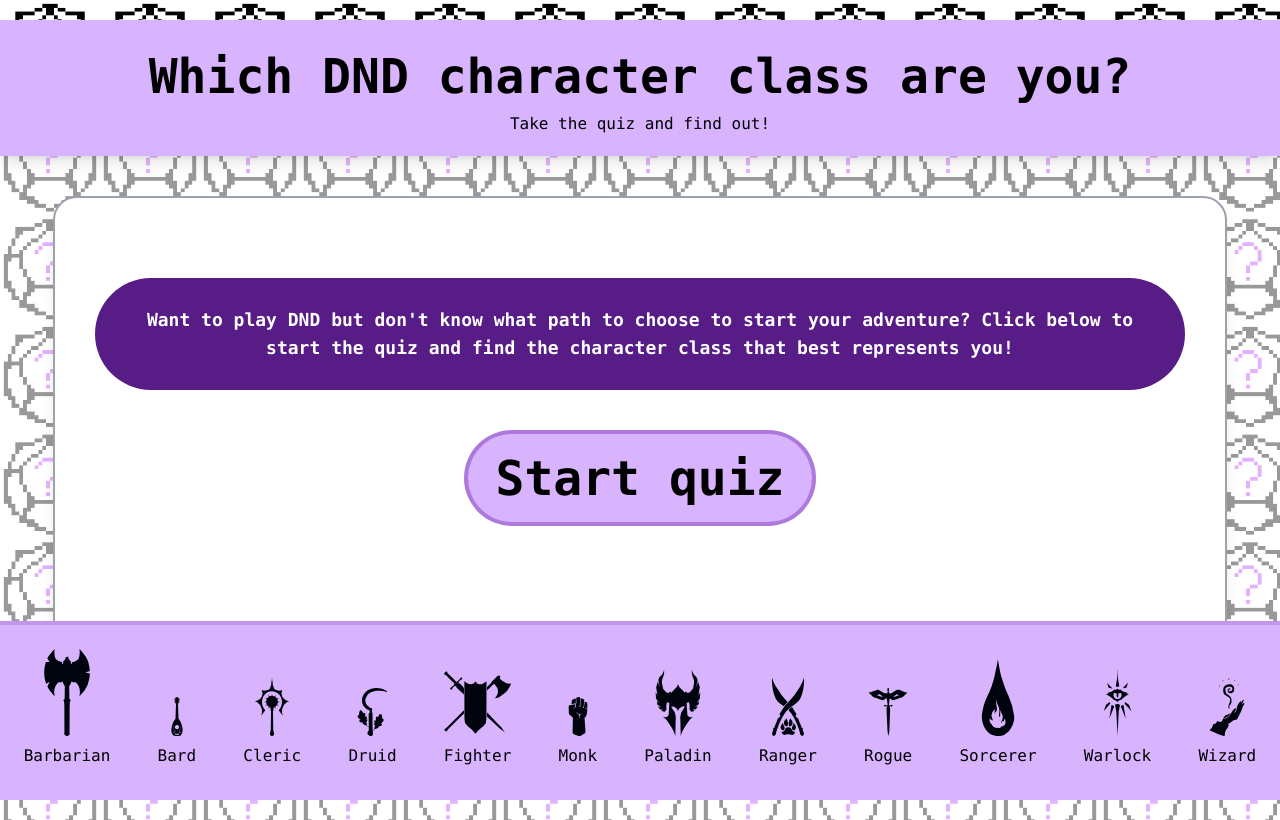
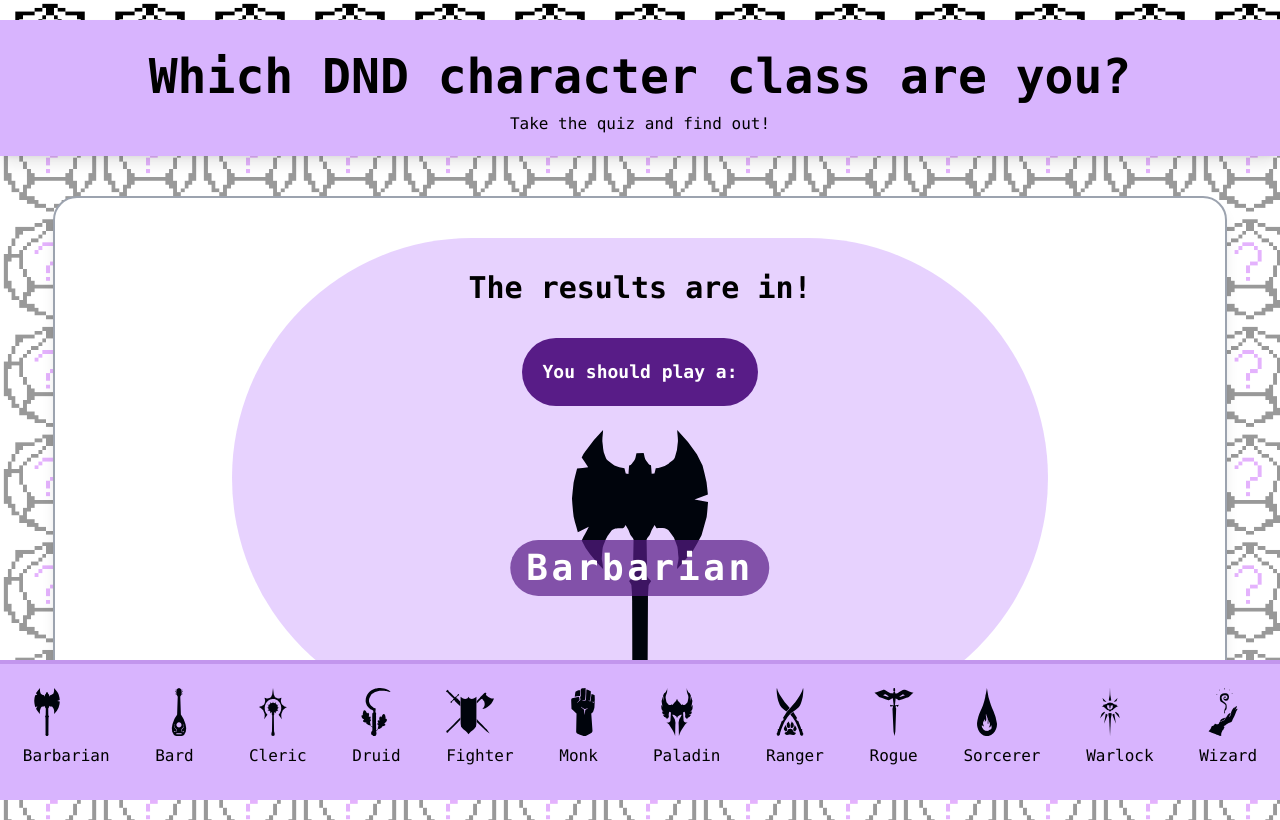
Before and after one commit to phianova/dnd-quiz, a plain HTML site: page index.html in a window 1280 px wide. Drawn offline with nearby package versions, Linux system fonts and the light colour scheme.

Commit message:
formatted results display

```diff
--- a/index.html
+++ b/index.html
@@ -14,7 +14,7 @@
         <p>Take the quiz and find out!</p>
     </header>
     <main class="w-11/12 mx-auto bg-white rounded-3xl h-10/12 p-10 border-2 border-gray-400 shadow-lg">
-        <section id="start-screen" class="text-center mx-auto">
+        <section id="start-screen" class="text-center mx-auto hidden">
             <!--TODO turn classes into carousel!-->
             <h2 class="text-lg font-bold bg-purple-900 text-white p-7 rounded-full mx-auto lg:mt-10">Want to play DND but don't know what path to choose to start your adventure? Click below to start the quiz and find the character class that best represents you!</h2>
             <button onclick="startQuiz()" class="text-5xl font-bold bg-purple-300 border-4 border-purple-800 border-opacity-40 hover:bg-purple-900 hover:bg-opacity-80 hover:text-white py-5 px-7 mt-10 mb-20 rounded-full">Start quiz</button>
@@ -38,63 +38,63 @@
             </div>
             <button id="next-button" onclick="nextQuestion()" class="mx-auto text-center text-xl font-bold bg-purple-300 border-4 border-purple-800 border-opacity-40 hover:bg-purple-900 hover:bg-opacity-80 hover:text-white py-5 px-7 mt-5 rounded-full">Next question</button>
         </section>
-        <section id="results" class="h-10/12 hidden">
-            <h2 id="results-header" class="text-2xl p-5 font-bold">The results are in!</h2>
-            <h2 class="text-lg font-bold bg-purple-900 text-white p-7 rounded-full mx-auto lg:mt-10">You should play a:</h2>
-            <div class="p-3">
-                <img id="results-image" src="./images/barbarian.svg" alt="" class="h-2/6">
-                <p id="results-type" class="py-2">Barbarian</p>
+        <section id="results" class="flex flex-col items-center bg-purple-300 bg-opacity-60 w-11/12 lg:w-9/12 mx-auto rounded-full">
+            <h2 id="results-header" class="text-2xl lg:text-3xl p-5 pt-8 font-bold">The results are in!</h2>
+            <h2 class="text-lg font-bold bg-purple-900 text-white p-5 rounded-full mx-auto my-3">You should play a:</h2>
+            <div class="p-3 pb-8 relative">
+                <img id="results-image" src="./images/barbarian.svg" alt="" class="h-64">
+                <p id="results-type" class="py-2 absolute top-1/2 left-1/2 -translate-y-1/2 -translate-x-1/2 font-bold text-white bg-purple-900 bg-opacity-70 rounded-full p-4 text-4xl tracking-widest">Barbarian</p>
             </div>
         </section>
     </main>
-    <footer class="h-1/12 w-full absolute bottom-0 bg-purple-300 border-t-4 border-purple-800 border-opacity-20">
-        <div id="classes" class="my-3 flex flex-row flex-shrink justify-around items-baseline">
+    <footer class="h-1/12 w-full fixed bottom-0 bg-purple-300 border-t-4 border-purple-800 border-opacity-20">
+        <div id="classes" class="my-3 flex flex-row justify-around items-baseline overflow-scroll">
             <div class="p-3">
-                <img src="./images/barbarian.svg" alt="">
+                <img src="./images/barbarian.svg" alt="An axe, to represent the Barbarian DND class." class="h-12">
                 <p class="py-2">Barbarian</p>
             </div>
             <div class="p-3">
-                <img src="./images/bard.svg" alt="">
+                <img src="./images/bard.svg" alt="A lute, to represent the Bard DND class." class="h-12">
                 <p class="py-2">Bard</p>
             </div>
             <div class="p-3">
-                <img src="./images/cleric.svg" alt="">
+                <img src="./images/cleric.svg" alt="A healing staff, to represent the Cleric DND class." class="h-12">
                 <p class="py-2">Cleric</p>
             </div>
             <div class="p-3">
-                <img src="./images/druid.svg" alt="">
+                <img src="./images/druid.svg" alt="A druidic sickle with oak leaves, to represent the Druid DND class." class="h-12">
                 <p class="py-2">Druid</p>
             </div>
             <div class="p-3">
-                <img src="./images/fighter.svg" alt="">
+                <img src="./images/fighter.svg" alt="A sword, shield and battleaxe, to represent the Fighter DND class." class="h-12">
                 <p class="py-2">Fighter</p>
             </div>
             <div class="p-3">
-                <img src="./images/monk.svg" alt="">
+                <img src="./images/monk.svg" alt="A fist, to represent the Monk DND class." class="h-12">
                 <p class="py-2">Monk</p>
             </div>
             <div class="p-3">
-                <img src="./images/paladin.svg" alt="">
+                <img src="./images/paladin.svg" alt="A helmet with feathery plumes, to represent the Paladin DND class." class="h-12">
                 <p class="py-2">Paladin</p>
             </div>
             <div class="p-3">
-                <img src="./images/ranger.svg" alt="">
+                <img src="./images/ranger.svg" alt="A pair of hunting knives and a pawprint, to represent the Ranger DND class." class="h-12">
                 <p class="py-2">Ranger</p>
             </div>
             <div class="p-3">
-                <img src="./images/rogue.svg" alt="">
+                <img src="./images/rogue.svg" alt="A mask and dagger, to represent the Rogue DND class." class="h-12">
                 <p class="py-2">Rogue</p>
             </div>
             <div class="p-3">
-                <img src="./images/sorcerer.svg" alt="">
+                <img src="./images/sorcerer.svg" alt="A magical flame, to represent the Sorcerer DND class." class="h-12">
                 <p class="py-2">Sorcerer</p>
             </div>
             <div class="p-3">
-                <img src="./images/warlock.svg" alt="">
+                <img src="./images/warlock.svg" alt="A mystical eye, to represent the Warlock DND class." class="h-12">
                 <p class="py-2">Warlock</p>
             </div>
             <div class="p-3">
-                <img src="./images/wizard.svg" alt="">
+                <img src="./images/wizard.svg" alt="A hand with a curl of magical energy, to represent the Wizard DND class." class="h-12">
                 <p class="py-2">Wizard</p>
             </div>
         </div>
```
